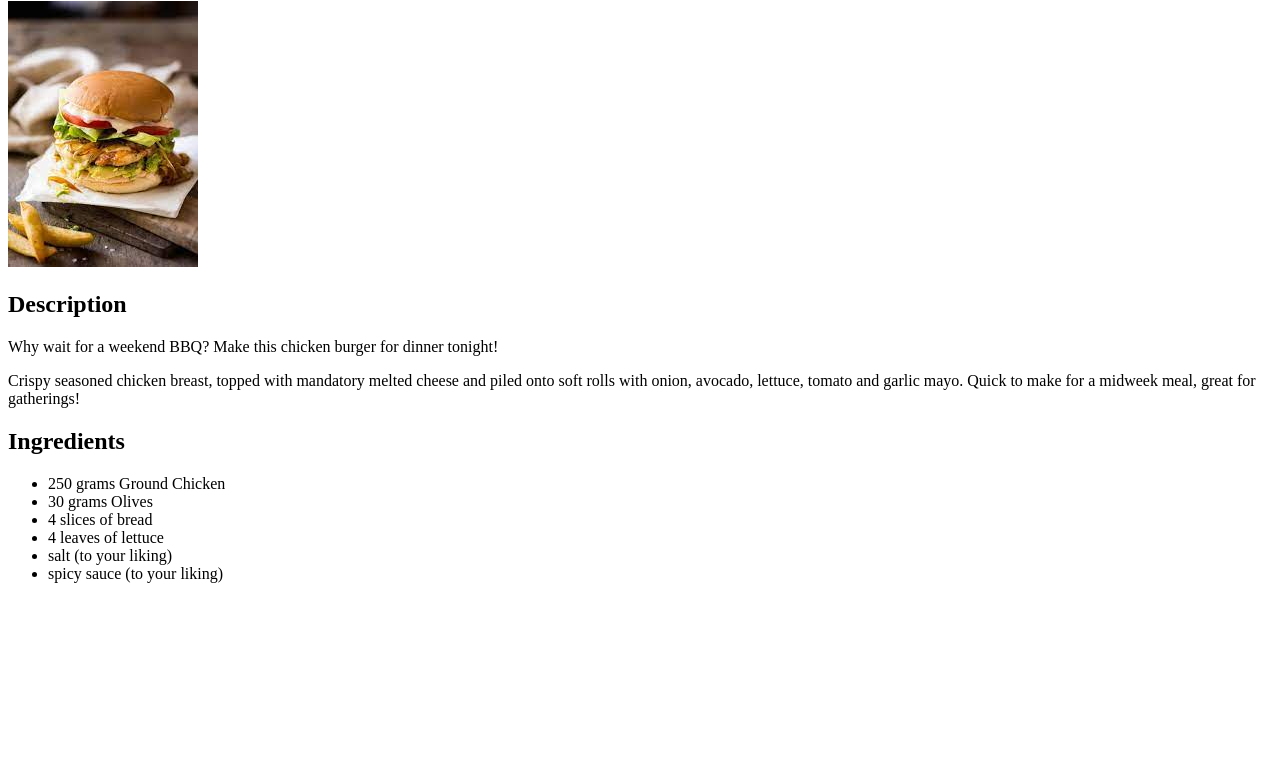
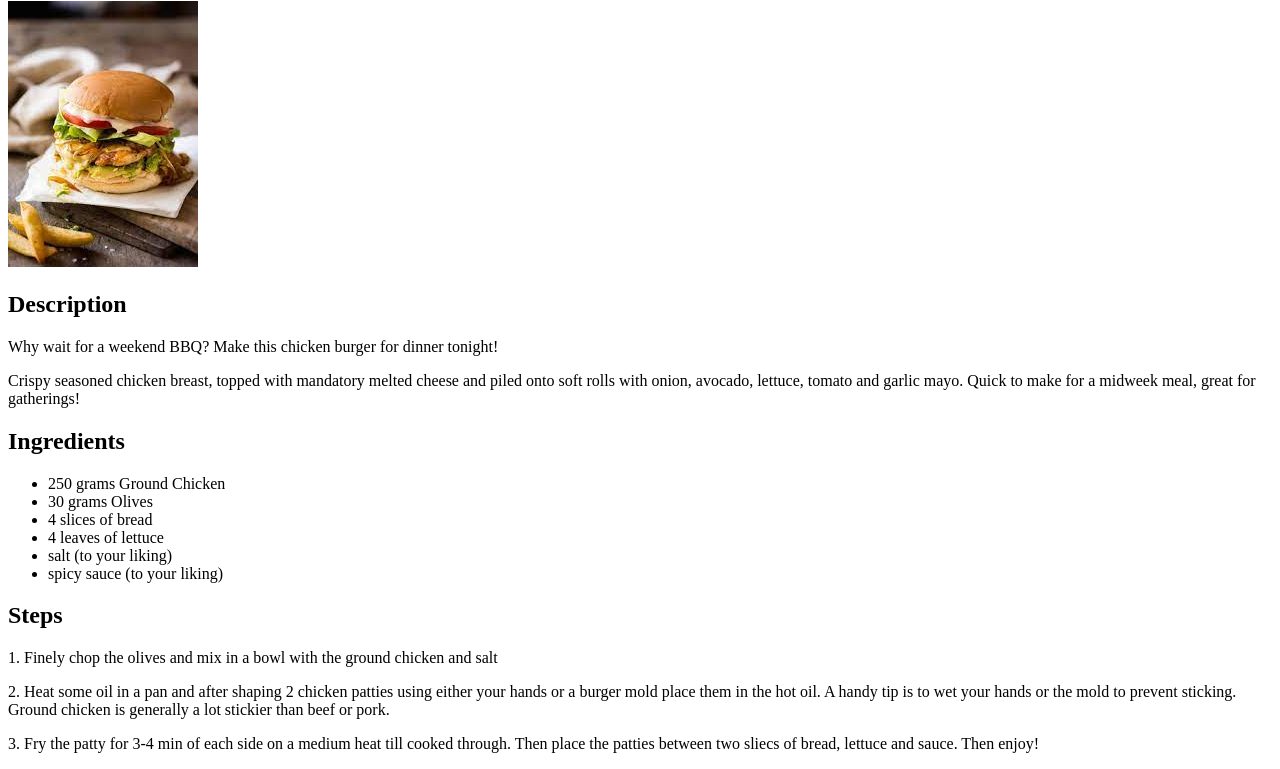
Before and after one commit to Shrawn100/Odin-Recipe-Project, a plain HTML site: page recipes/burger.html in a window 1280 px wide. Shown: the part 79-848 px from the top of the page. Before the commit the page ends 800 px from the top, so only its background shows below. Drawn offline with Linux system fonts and the light colour scheme.

Commit message:
Create heading for steps and add subsequent steps

```diff
--- a/recipes/burger.html
+++ b/recipes/burger.html
@@ -25,5 +25,10 @@
         <li>spicy sauce (to your liking)</li>
 
     </ul>
+
+    <h2>Steps</h2>
+    <p>1. Finely chop the olives and mix in a bowl with the ground chicken and salt</p>
+    <p>2. Heat some oil in a pan and after shaping 2 chicken patties using either your hands or a burger mold place them in the hot oil. A handy tip is to wet your hands or the mold to prevent sticking. Ground chicken is generally a lot stickier than beef or pork.</p>
+    <p>3. Fry the patty for 3-4 min of each side on a medium heat till cooked through. Then place the patties between two sliecs of bread, lettuce and sauce. Then enjoy!</p>
 </body>
 </html>
```
